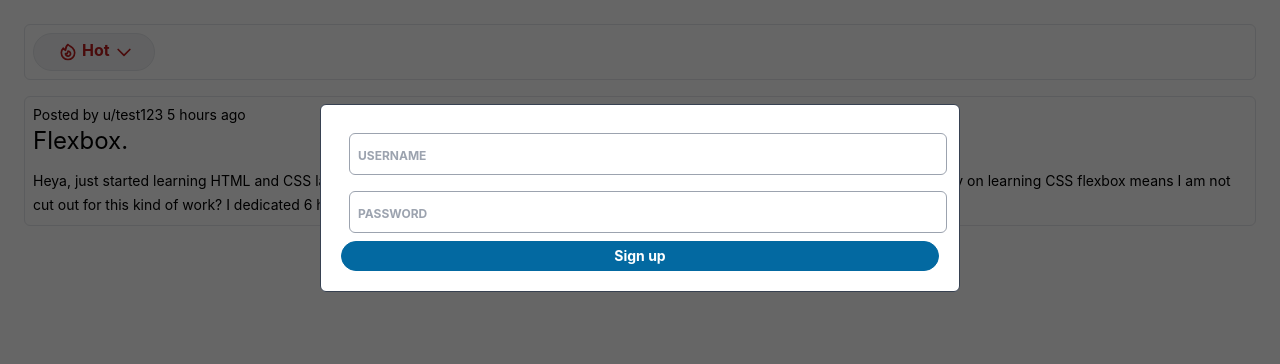
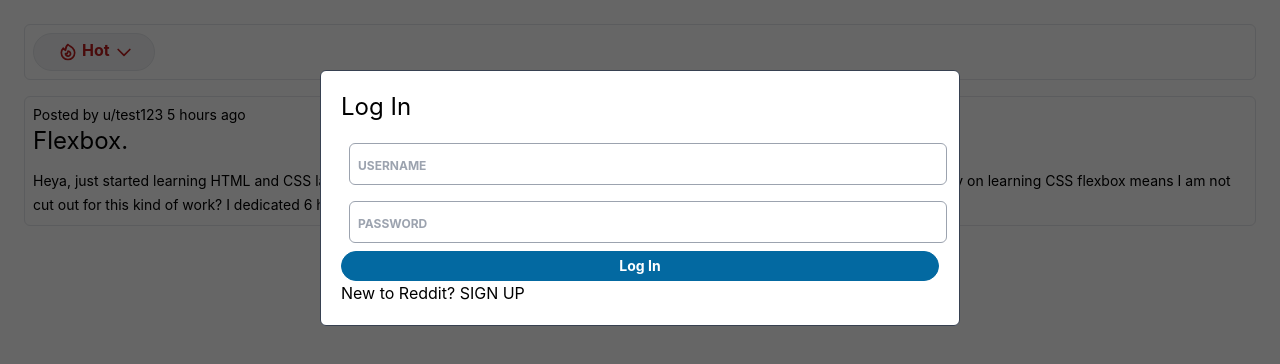
Before and after one commit to Sabahatt/WebProject, a React (Create React App) app in the folder client/: page / in a window 1280 px wide. Shown: the part 202-566 px from the top of the page. Built offline with nearby package versions, Linux system fonts and the light colour scheme.

Commit message:
updated the mess

```diff
--- a/client/src/AuthModel.js
+++ b/client/src/AuthModel.js
@@ -9,32 +9,46 @@
     const {password, setPassword} = useState({initialState: ''});
 
 
+    //console.log(modalType.initialState)
+
+
+    function register()
+    {
+        console.log("register")
+    }
+
+    function login()
+    {
+        console.log("login")
+    }
+
     return(
         <div className="w-screen h-screen fixed top-0 left-0 z-20 flex" style={{backgroundColor:'rgba(0,0,0,.6)'}} >
             <div className=" border border-gray-700 w-3/4 sm:w-1/2 mx-auto bg-white p-5 self-center rounded-md" >
-                {modalType === 'login' && (
+                {modalType.initialState === 'login' && (
                     <h1 className="text-2xl mb-3" >Log In</h1>
                 )}
-                    {modalType === 'register' && (
+                    {modalType.initialState === 'register' && (
                     <h1 className="text-2xl mb-3" >Sign Up</h1>
                 )}
-                {modalType === 'register' && (
+                {modalType.initialState === 'register' && (
                     <Input type={"text"} className="placeholder:text-gray-500 placeholder:text-xs placeholder:font-bold mb-2 w-full " placeholder='EMAIL' value={email} onChange={e => setEmail(e.target.value)} />
 
                 )}
 
 
-                <Input type={"text"} className="placeholder:text-gray-500 placeholder:text-xs placeholder:font-bold mb-2 w-full " placeholder='USERNAME' value={username} onChange={e => setUsername(e.target.value)} />
-                <Input type={"password"} className="placeholder:text-gray-500 placeholder:text-xs placeholder:font-bold mb-2 w-full " placeholder='PASSWORD' value={password} onChange={e => setPassword(e.target.value)} />
-                <Button className=" w-full text-white" >
-                    {modalType === 'login' ? 'Log In' : 'Sign up' }
+
+                <Input type={"text"} className="placeholder:text-gray-500 placeholder:text-xs placeholder:font-bold mb-2 w-full " placeholder='USERNAME' />
+                <Input type={"password"} className="placeholder:text-gray-500 placeholder:text-xs placeholder:font-bold mb-2 w-full " placeholder='PASSWORD' />
+                <Button className=" w-full text-white" onClick={() => {modalType.initialState === 'login' ? login() : register() } }>
+                    {modalType.initialState === 'login' ? 'Log In' : 'Sign up' }
                 </Button>
-                {modalType === 'login' && (
+                {modalType.initialState === 'login' && (
                       <div>
                         New to Reddit? <button onClick={() => setModalType({value: 'register'})} >SIGN UP</button>
                       </div>
                 )}
-                   {modalType === 'register' && (
+                   {modalType.initialState === 'register' && (
                       <div>
                         Already have an account? <button onClick={() => setModalType({value: 'login'})} >Log In</button>
                       </div>
```
Also changed, not shown: 1 other file (tests, documents, lock files or other folders).
